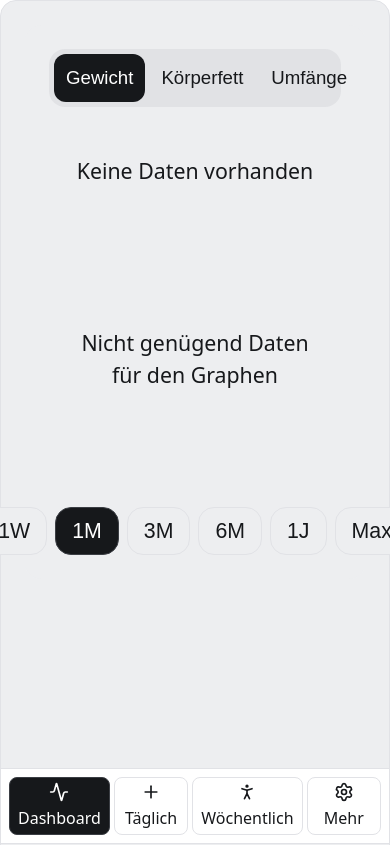
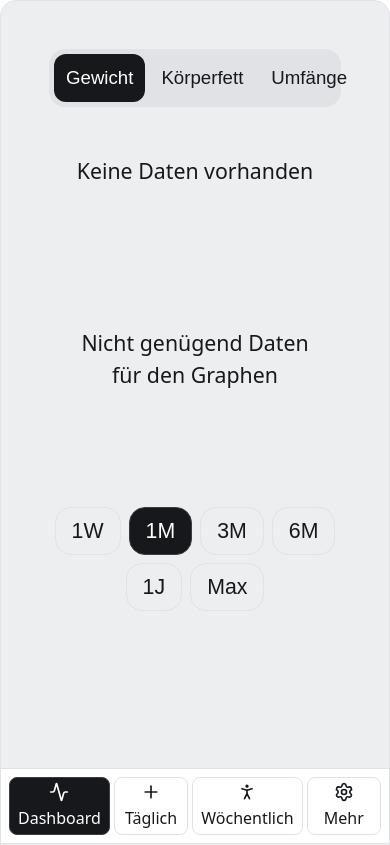
Before and after one commit to TOberpaul/fitness-app, a React (Vite) app: page / in a window 390 px wide. Shown: the top 845 px of the page. Built offline with nearby package versions, Linux system fonts and the light colour scheme.

Commit message:
fix: mobile safe area, time range wrap

```diff
--- a/index.html
+++ b/index.html
@@ -3,7 +3,7 @@
   <head>
     <meta charset="UTF-8" />
     <link rel="icon" type="image/svg+xml" href="/favicon.svg" />
-    <meta name="viewport" content="width=device-width, initial-scale=1.0" />
+    <meta name="viewport" content="width=device-width, initial-scale=1.0, viewport-fit=cover" />
     <title>temp-vite-project</title>
   </head>
   <body>
--- a/src/components/BottomNavigation.css
+++ b/src/components/BottomNavigation.css
@@ -7,7 +7,7 @@
   align-items: center;
   z-index: 100;
   border-radius: 0;
-  padding: var(--size-padding);
+  padding: var(--size-padding) var(--size-padding) calc(var(--size-padding) + env(safe-area-inset-bottom));
 }
 
 .bottom-nav-link {
--- a/src/views/DashboardView.css
+++ b/src/views/DashboardView.css
@@ -4,6 +4,7 @@
   gap: var(--spacing-padding);
   padding: var(--spacing-padding);
   border: none;
+  min-height: 100vh;
 }
 
 .dashboard-value-display {
@@ -62,4 +63,5 @@
   display: flex;
   gap: var(--size-gap);
   justify-content: center;
+  flex-wrap: wrap;
 }
```
